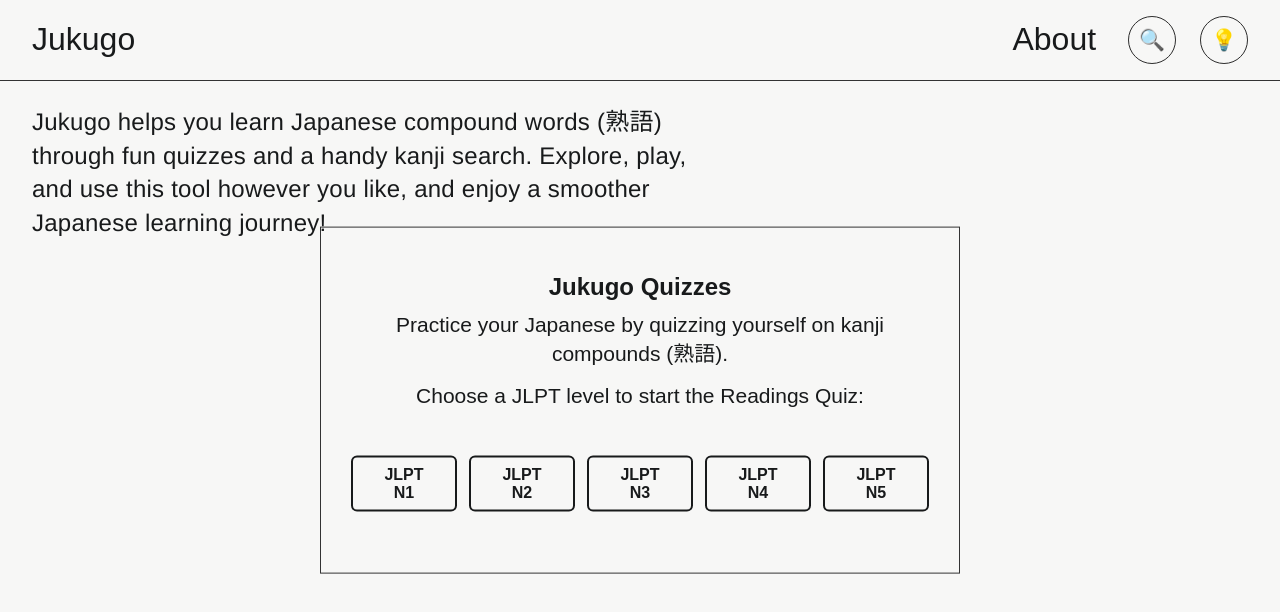
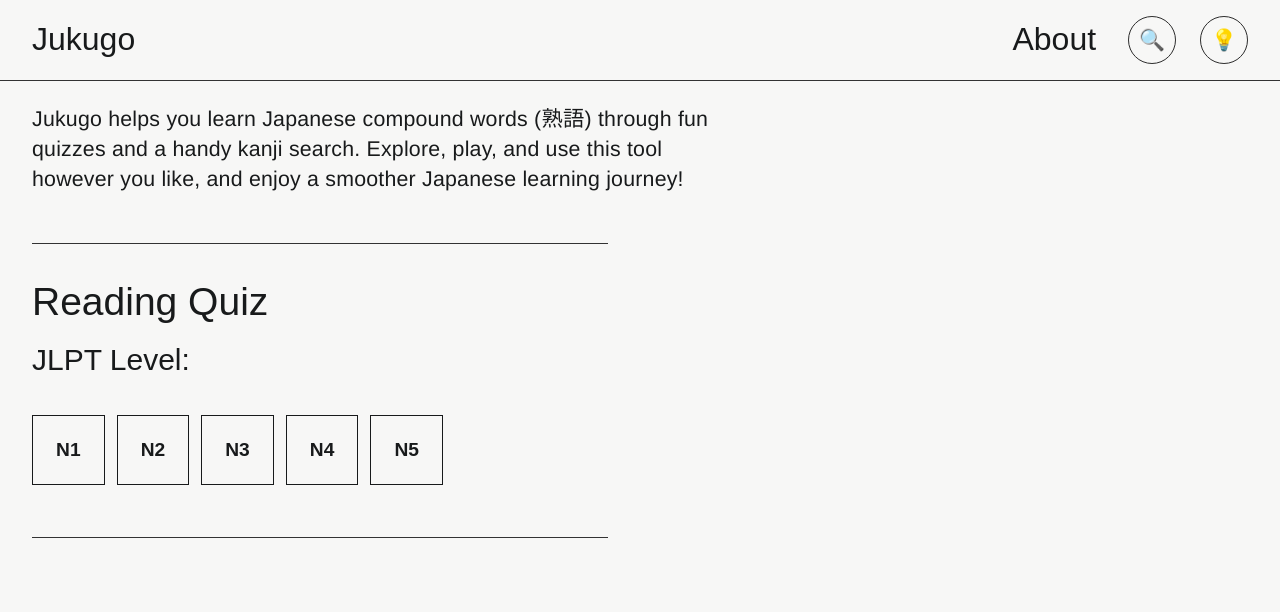
Before and after one commit to leedoughty/jukugo, a Next.js app: page / in a window 1280 px wide. Shown: the top 612 px of the page. Built offline with nearby package versions, Linux system fonts and the light colour scheme.

Commit message:
Update reading quiz menu layout

```diff
--- a/src/app/components/quizMenu.tsx
+++ b/src/app/components/quizMenu.tsx
@@ -15,13 +15,8 @@ export default function QuizMenu() {
         dark ? styles.introContainerDark : ""
       }`}
     >
-      <h2 className={styles.heading}>Jukugo Quizzes</h2>
-      <p className={styles.text}>
-        Practice your Japanese by quizzing yourself on kanji compounds (熟語).
-      </p>
-      <p className={styles.text}>
-        Choose a JLPT level to start the Readings Quiz:
-      </p>
+      <h2 className={styles.heading}>Reading Quiz</h2>
+      <p className={styles.text}>JLPT Level:</p>
       <div className={styles.levelsRow}>
         {JLPT_LEVELS.map((level) => (
           <Link
@@ -31,7 +26,7 @@ export default function QuizMenu() {
             passHref
           >
             <LevelButton level={level} className={styles.startButton}>
-              JLPT N{level}
+              N{level}
             </LevelButton>
           </Link>
         ))}
--- a/src/styles/intro.module.css
+++ b/src/styles/intro.module.css
@@ -1,5 +1,5 @@
 .intro {
-  font-size: 18pt;
+  font-size: 16pt;
   max-width: 700px;
   margin-top: 24px;
   margin-bottom: 48px;
--- a/src/styles/levelButton.module.css
+++ b/src/styles/levelButton.module.css
@@ -1,9 +1,8 @@
 .levelButton {
   background: transparent;
-  border: 2px solid #181a1b;
-  border-radius: 6px;
-  padding: 0.5em 1.2em;
-  font-size: 1rem;
+  border: 1px solid #181a1b;
+  padding: 1.2em 1.2em;
+  font-size: 1.2rem;
   font-weight: 600;
   cursor: pointer;
   transition: border-color 0.2s, color 0.2s, background 0.2s, box-shadow 0.2s;
--- a/src/styles/quizMenu.module.css
+++ b/src/styles/quizMenu.module.css
@@ -4,16 +4,23 @@
 }
 
 .introContainer {
-  position: absolute;
-  top: 50%;
-  left: 50%;
-  transform: translate(-50%, -50%);
+  position: static;
   text-align: center;
-  padding: 1.5em 1em;
+  padding: 1.2em 0 1.2em 0;
+  width: 100%;
   max-width: 95vw;
-  min-width: 400px;
-  z-index: 20;
-  border: 1px solid #333;
+  min-width: 0;
+  margin-top: 24px;
+  margin-bottom: 0;
+  border-top: 1px solid #333;
+  border-bottom: 1px solid #333;
+  background: none;
+  box-shadow: none;
+  box-sizing: border-box;
+}
+
+.quizMenuColumn {
+  text-align: left;
 }
 
 .introContainerDark {
@@ -23,20 +30,21 @@
 }
 
 .heading {
-  font-size: 0.8em;
+  font-size: 1.3em;
   margin-bottom: 0.5em;
+  font-weight: 300;
+  text-align: left;
 }
 
 .text {
-  font-size: 0.7em;
+  font-size: 1em;
   margin-bottom: 0.8em;
+  text-align: left;
 }
 
 .levelButtons {
-  margin-top: 10px;
   padding: 8px 8px;
   font-size: 1em;
-  border-radius: 6px;
   color: #fff;
   border: none;
   cursor: pointer;
@@ -66,9 +74,36 @@
 }
 
 @media (min-width: 900px) {
+  .layoutRow {
+    display: flex;
+    flex-direction: row;
+    align-items: flex-start;
+    justify-content: flex-start;
+    gap: 48px;
+    width: 100%;
+  }
+
   .introContainer {
-    max-width: 60%;
-    min-width: 300px;
+    text-align: left;
+    width: 45vw;
+    margin-right: 0;
+  }
+
+  .quizMenuColumn {
+    flex: 1 1 50%;
+    max-width: 520px;
+    min-width: 320px;
+    padding-left: 32px;
+    margin-right: 48px;
+    text-align: left;
+  }
+
+  .heading {
+    text-align: left;
+  }
+
+  .text {
+    text-align: left;
   }
 }
 
@@ -76,6 +111,5 @@
   display: flex;
   flex-direction: row;
   gap: 12px;
-  justify-content: center;
   margin-top: 1em;
 }
```
